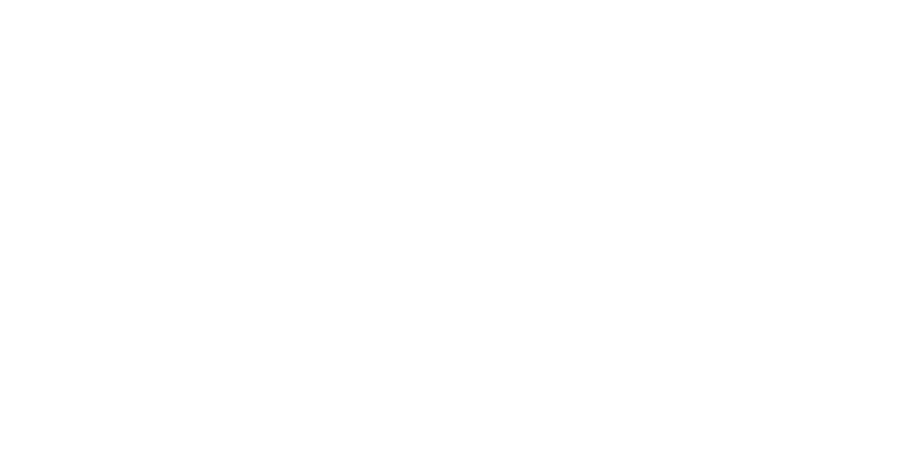
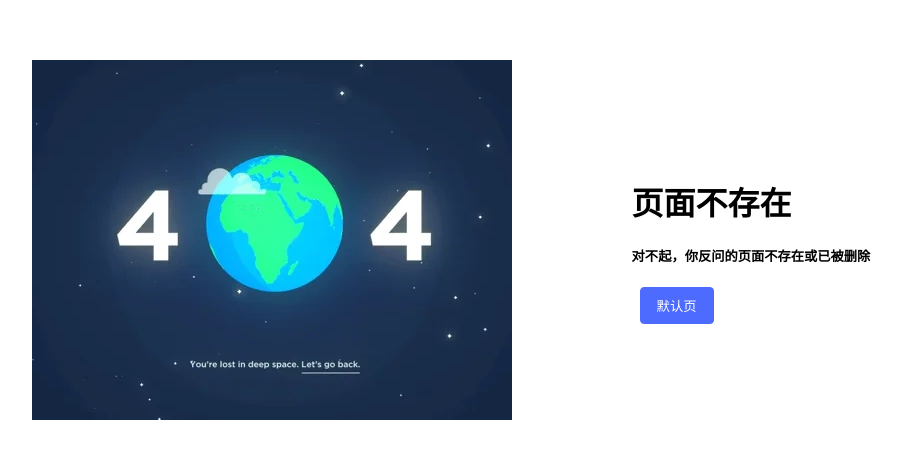
Before and after one commit to GggYHYL/GggCom, a Vue app: page /404 in a window 1280 px wide. Before the commit this address had no page. Shown: the part 160-618 px from the top of the page, without its empty margins (189-1091 px from the left). Built offline with nearby package versions, Linux system fonts and the light colour scheme.

Commit message:
增加404

```diff
--- a/index.html
+++ b/index.html
@@ -4,7 +4,7 @@
     <meta charset="UTF-8" />
     <link rel="icon" type="image/svg+xml" href="/vite.svg" />
     <meta name="viewport" content="width=device-width, initial-scale=1.0" />
-    <title>component-library</title>
+    <title>ggg-com</title>
   </head>
   <body>
     <div id="app"></div>
--- a/packages/components/Mention/src/Mention.vue
+++ b/packages/components/Mention/src/Mention.vue
@@ -41,6 +41,11 @@
       default: "请输入",
     },
     height: {
+      type: Number,
+      validator: (val: number) => typeof val === "number",
+      default: 200,
+    },
+    minHeight: {
       type: Number,
       validator: (val: number) => typeof val === "number",
       default: 200,
--- a/packages/components/Mention/src/index.scss
+++ b/packages/components/Mention/src/index.scss
@@ -5,6 +5,7 @@
         padding: 8px 16px;
         box-sizing: border-box;
         border-radius: $border-radius;
+        overflow-y: auto;
         &[contenteditable=false]{
             background-color: $disabled-color;
             color: $disabled-text-color;
--- /dev/null
+++ b/src/404.vue
@@ -0,0 +1,29 @@
+<template>
+  <div class="f-box">
+    <img src="@/assets/images/404.png" alt="" />
+    <div>
+      <h1>页面不存在</h1>
+      <h5>对不起，你反问的页面不存在或已被删除</h5>
+      <router-link :to="DEFAULT_PATH">
+        <Button type="primary">默认页</Button>
+      </router-link>
+    </div>
+  </div>
+</template>
+<script setup lang="ts">
+import { DEFAULT_PATH } from "./config";
+import Button from "@packages/components/Button/src/Button.vue";
+</script>
+<style lang="scss" scoped>
+.f-box {
+  height: 100%;
+  display: flex;
+  align-items: center;
+  justify-content: center;
+  img {
+    width: 480px;
+    height: 360px;
+    margin-right: 120px;
+  }
+}
+</style>
--- a/src/assets/styles/reset.scss
+++ b/src/assets/styles/reset.scss
@@ -5,6 +5,9 @@
   height: 100%;
   margin: 0;
   padding: 0;
+}
+img{
+  display: block;
 }
 /* 重置所有链接样式 */
 a {
--- /dev/null
+++ b/src/config/index.ts
@@ -0,0 +1 @@
+export const DEFAULT_PATH: string = "/button";
--- a/src/routers/index.ts
+++ b/src/routers/index.ts
@@ -1,5 +1,6 @@
 import { createRouter, createWebHistory } from "vue-router";
 import { useMenu } from "./useMenu";
+import { DEFAULT_PATH } from "@/config";
 // 路由菜单数据
 const { menuList } = useMenu();
 
@@ -8,14 +9,23 @@
   routes: [
     {
       path: "/",
-      redirect: "/button",
+      redirect: DEFAULT_PATH,
     },
     {
       path: "/layout",
       name: "Layout",
       component: () => import("@/layout/index.vue"),
-      redirect: "/button",
+      redirect: DEFAULT_PATH,
       children: menuList.value,
+    },
+    {
+      path: "/404",
+      name: "404",
+      component: () => import("@/404.vue"),
+    },
+    {
+      path: "/:pathMatch(.*)*",
+      component: () => import("@/404.vue"),
     },
   ],
   strict: false,
--- a/src/routers/useMenu.ts
+++ b/src/routers/useMenu.ts
@@ -2,22 +2,6 @@
 import { RouteRecordRaw } from "vue-router";
 export const useMenu = () => {
   const menuList = ref<RouteRecordRaw[]>([
-    {
-      path: "/button",
-      name: "Button",
-      component: () => import("@docs/button.md"),
-      meta: {
-        title: "Button 按钮",
-      },
-    },
-    {
-      path: "/input",
-      name: "Input",
-      component: () => import("@docs/input.md"),
-      meta: {
-        title: "Input 输入框",
-      },
-    },
     {
       path: "/mention",
       name: "Mention",
```
Also changed, not shown: src/assets/images/404.png (added).
